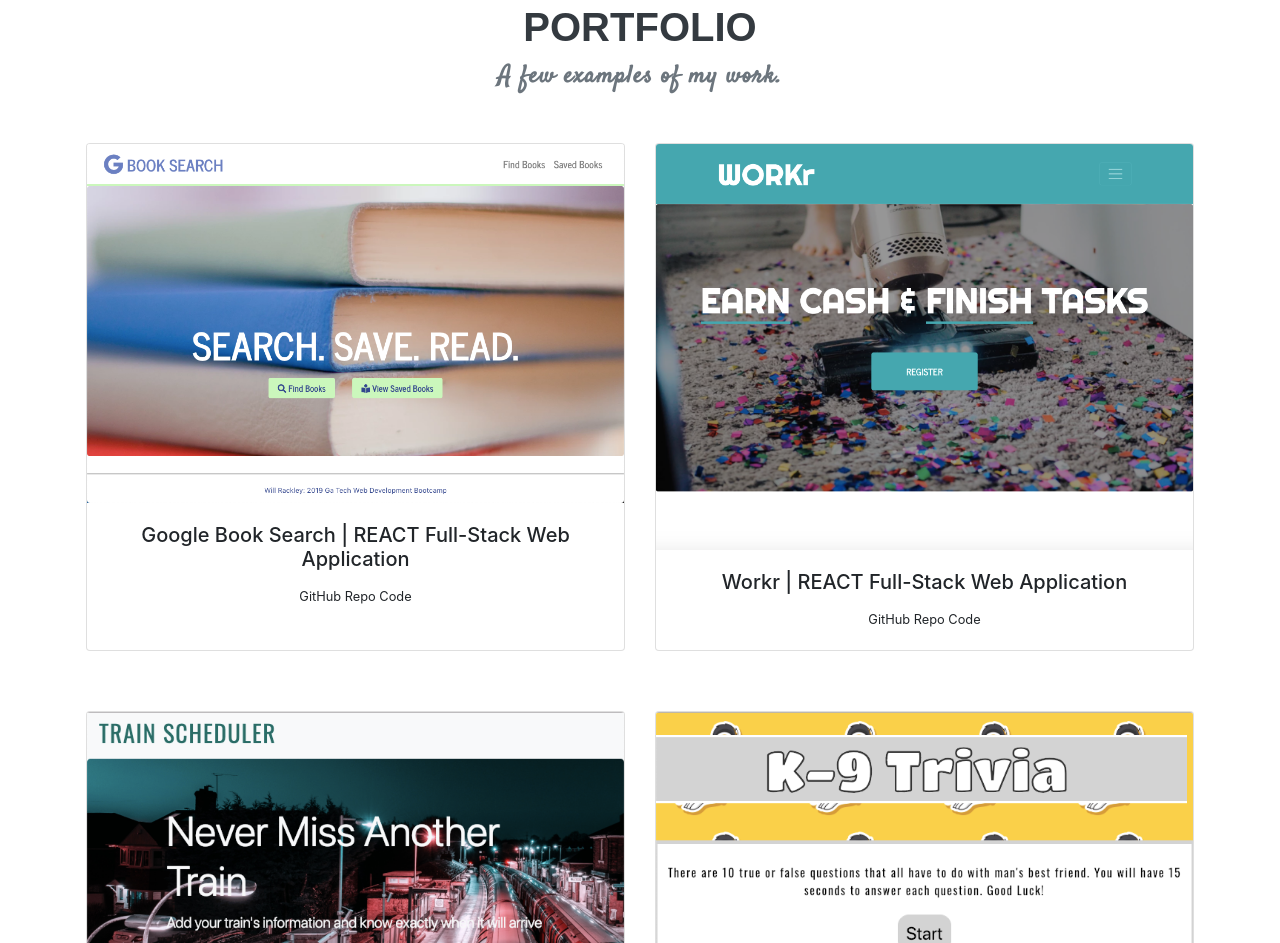
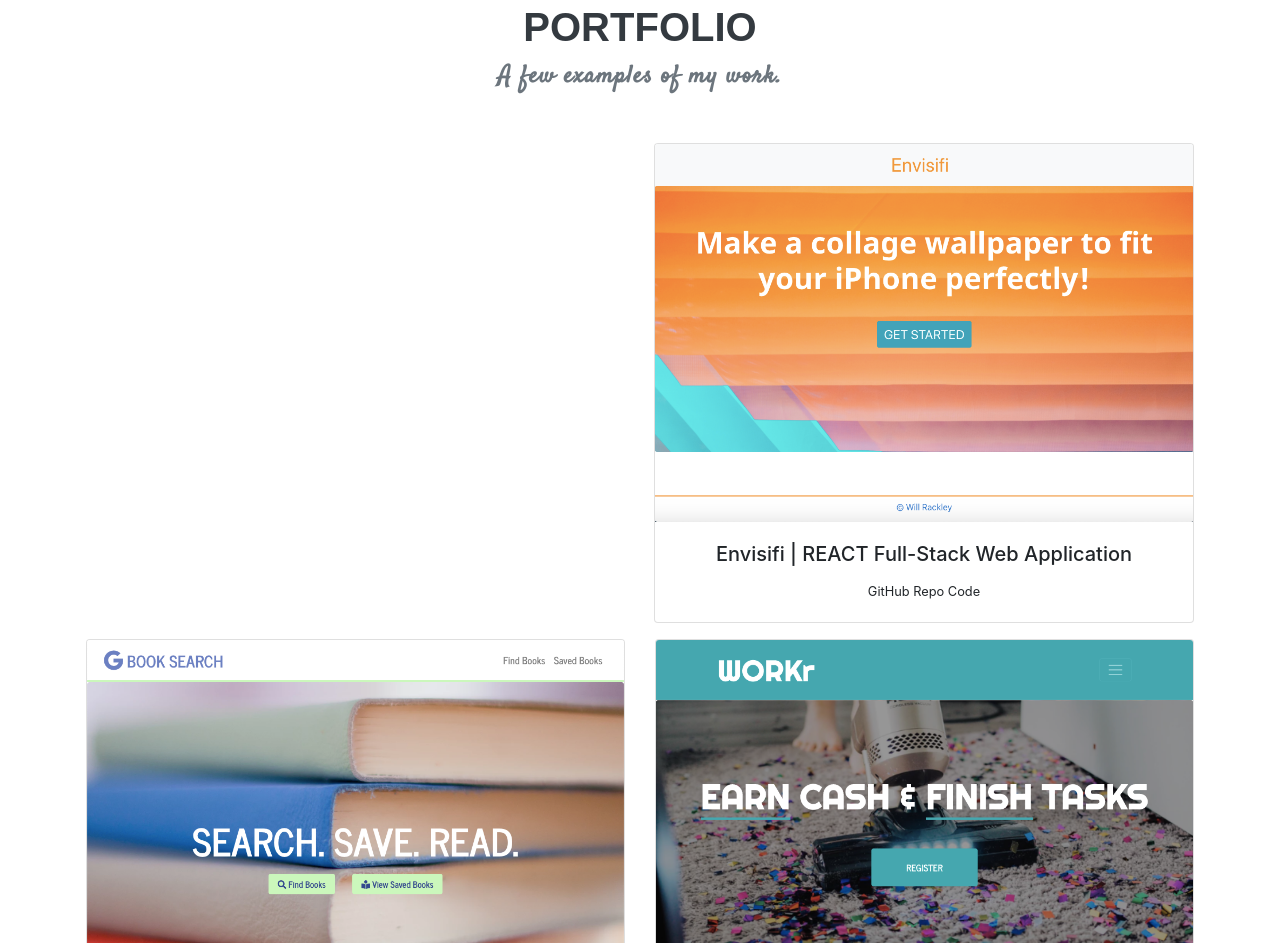
Before and after one commit to willrackley/Portfolio, a plain HTML site: page index.html in a window 1280 px wide. Shown: the part 1635-2578 px from the top of the page. Drawn offline with nearby package versions, Linux system fonts and the light colour scheme.

Commit message:
added envisifi to portfolio

```diff
--- a/assets/css/customize.css
+++ b/assets/css/customize.css
@@ -102,12 +102,11 @@ nav h3 {
     margin-top: 60px;
 }
 
-#blankCard:hover {
-    background: #ffffff;
-    filter: drop-shadow(8px 8px 10px rgb(255, 255, 255));
+.blankCard:hover {
+    background: none !important;
 }
 
-#blankCard {
+.blankCard {
     border: none;
 }
 
--- a/index.html
+++ b/index.html
@@ -68,6 +68,22 @@
     <div class="container p-3" id="portContainer">
         <h1 class="text-center text-dark">PORTFOLIO</h1>
         <p class="text-center text-muted mb-5" id="portSubHeading">A few examples of my work.</p>
+        <div class="card-deck text-center mb-3">
+            <div class="card blankCard">
+                <!-- <a href="https://vast-ravine-83290.herokuapp.com/" target="_blank"><img src="assets/images/googleBS.png" class="card-img-top" alt="picture of Google Book Search full-stack application"></a>
+                <div class="card-body">
+                    <h5 class="card-title">Google Book Search | REACT Full-Stack Web Application</h5>
+                    <a href="https://github.com/willrackley/Google-Books-Search.git" class="text-decoration-none text-reset" target="_blank"><p class="card-text"><small>GitHub Repo Code</small></p></a>
+                </div> -->
+            </div>
+            <div class="card">
+                <a href="https://stormy-savannah-27633.herokuapp.com/" target="_blank"><img src="assets/images/envisifi.png" class="card-img-top" alt="picture of Envisifi full-stack application"></a>
+                <div class="card-body">
+                    <h5 class="card-title">Envisifi | REACT Full-Stack Web Application</h5>
+                    <a href="https://github.com/willrackley/envisifi.git" class="text-decoration-none text-reset" target="_blank"><p class="card-text"><small>GitHub Repo Code</small></p></a>
+                </div>
+            </div>
+        </div>
         <div class="card-deck text-center mb-3">
             <div class="card">
                 <a href="https://vast-ravine-83290.herokuapp.com/" target="_blank"><img src="assets/images/googleBS.png" class="card-img-top" alt="picture of Google Book Search full-stack application"></a>
```
Also changed, not shown: assets/images/envisifi.png (added).
